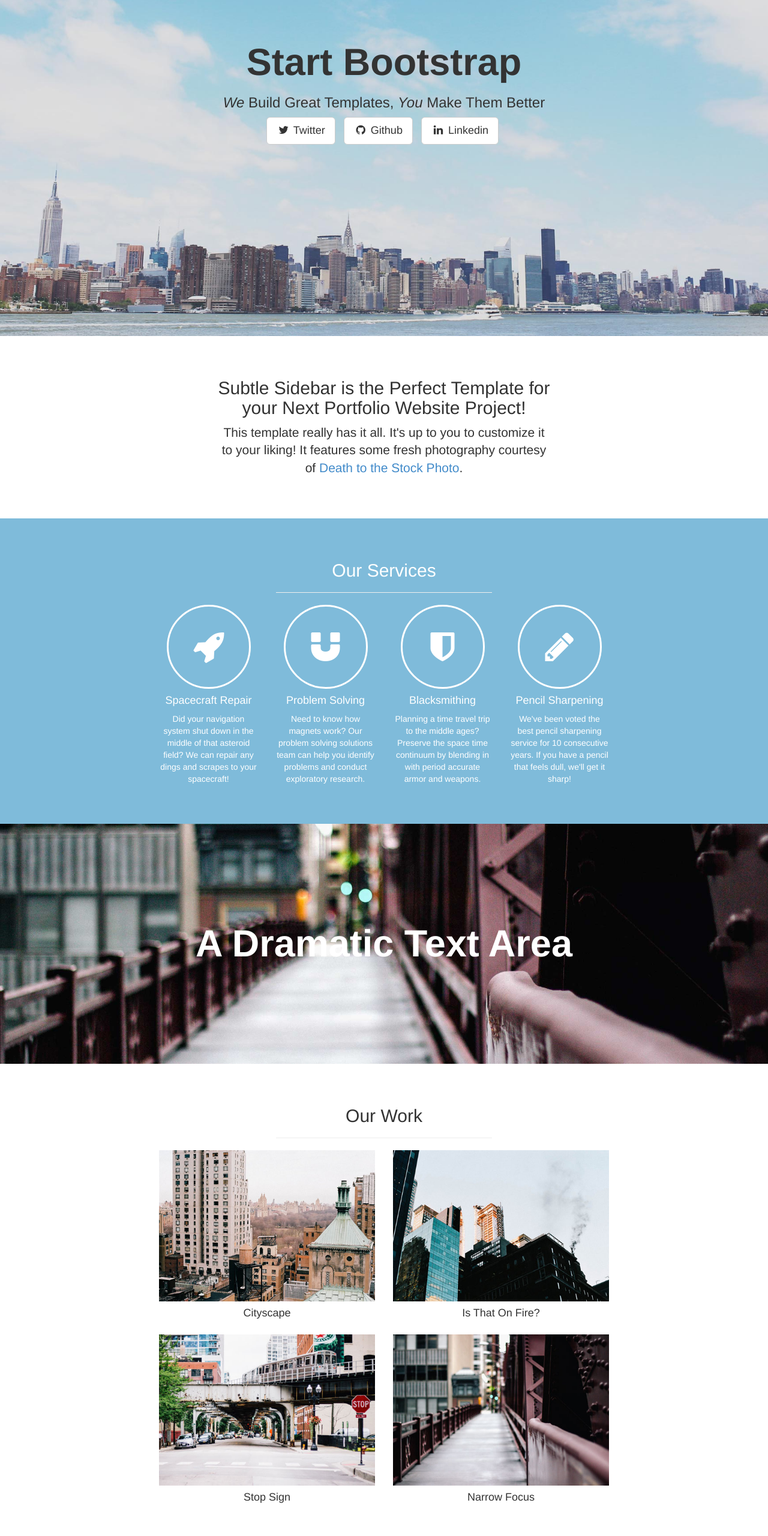
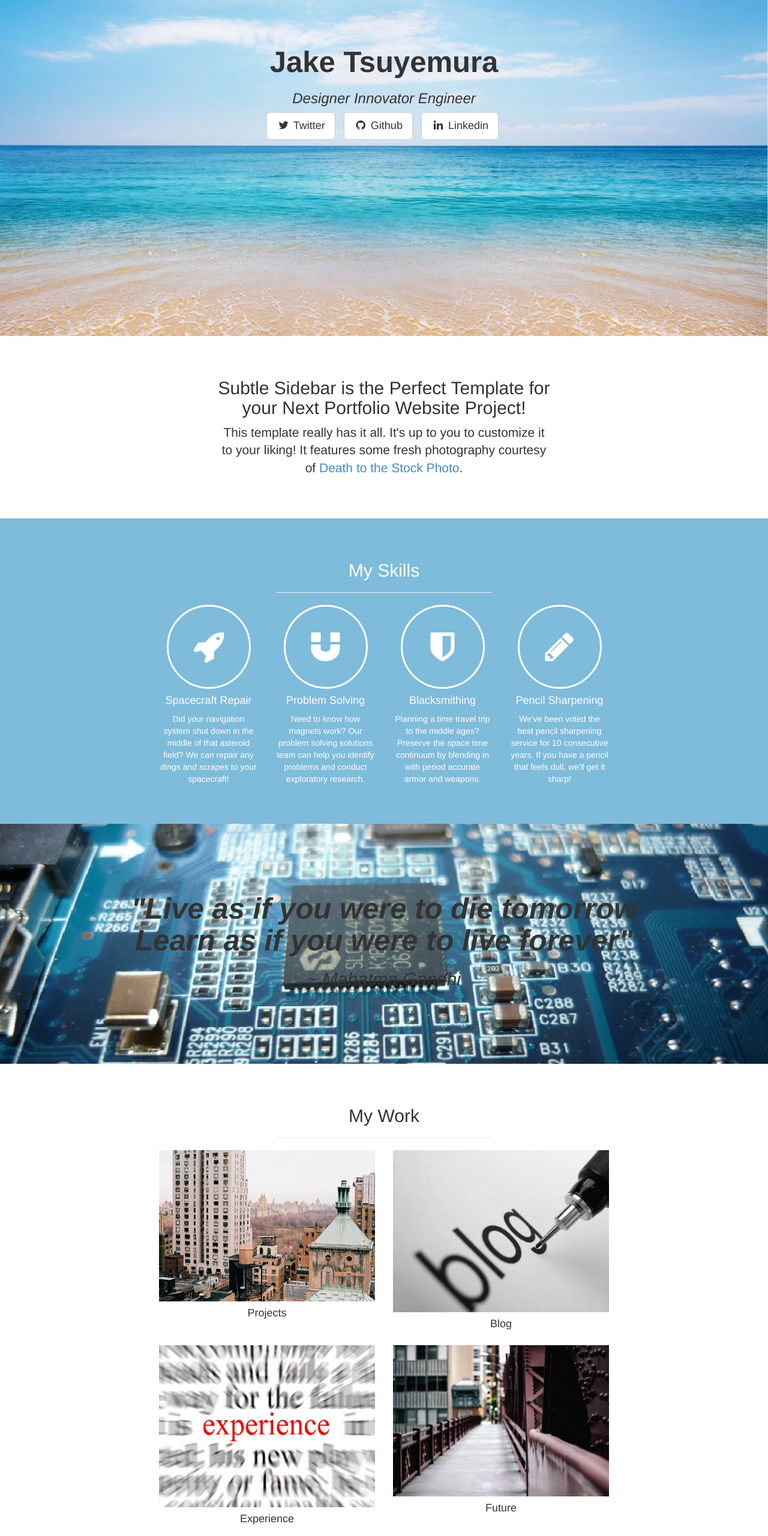
Before and after one commit to jaket6/WebsiteProject, a plain HTML site: page index.html in a window 1280 px wide. Shown: the part 240-2800 px from the top of the page at 60% size. Drawn offline with Linux system fonts and the light colour scheme; files whose address does not match are found by name.

Commit message:
modify index

```diff
--- a/css/stylish-portfolio.css
+++ b/css/stylish-portfolio.css
@@ -15,7 +15,7 @@ body {
 .vert-text h1 {
   padding: 0;
   margin: 0;
-  font-size: 4.5em;
+  font-size: 3.5em;
   font-weight: 700;
 }
 
@@ -111,7 +111,7 @@ body {
   height: 100%;
   width: 100%;
   position: relative;
-  background: url(../img/bg.jpg) no-repeat center center fixed;
+  background: url(../img/Beach.jpg) no-repeat center center fixed;
   -webkit-background-size: cover;
   -moz-background-size: cover;
   -o-background-size: cover;
@@ -151,11 +151,11 @@ i.service-icon {
 /* Callout */
 
 .callout {
-  color: #ffffff;
+  /* color: #ffffff; */
   display: table;
   height: 400px;
   width: 100%;
-  background: url(../img/callout.jpg) no-repeat center center fixed;
+  background: url(../img/CircuitBoard.jpg) no-repeat center center fixed;
   -webkit-background-size: cover;
   -moz-background-size: cover;
   -o-background-size: cover;
@@ -181,7 +181,7 @@ i.service-icon {
 
 .call-to-action {
   color: #ffffff;
-  background: #0a5175;
+  background: #7fbbda;
   padding: 50px 0;
 }
 
@@ -226,7 +226,7 @@ i.scroll:hover {
   }
 
   .callout {
-	background: url(../img/callout.jpg) no-repeat center center scroll;
+	background: url(../img/CiruitBoard.jpg) no-repeat center center scroll;
   }
 
   .map {
--- a/index.html
+++ b/index.html
@@ -1,5 +1,5 @@
 <!DOCTYPE html>
-<!-- saved from url=(0048)file:///C:/Users/Jake/Website/index.html#contact -->
+<!-- saved from url=(0040)file:///C:/Users/Jake/Website/index.html -->
 <html lang="en"><head><meta http-equiv="Content-Type" content="text/html; charset=UTF-8">
     <meta charset="utf-8">
     <meta name="viewport" content="width=device-width, initial-scale=1.0">
@@ -9,12 +9,12 @@
     <title>Stylish Portfolio Template for Bootstrap</title>
 
     <!-- Bootstrap core CSS -->
-    <link href="file:///E:/Bootstrap/stylish-portfolio/css/bootstrap.css" rel="stylesheet">
+    <link href="file:///C:/Users/Jake/Website/css/bootstrap.css" rel="stylesheet">
 
     <!-- Add custom CSS here -->
-    <link href="file:///E:/Bootstrap/stylish-portfolio/css/stylish-portfolio.css" rel="stylesheet">
-    <link href="file:///E:/Bootstrap/stylish-portfolio/font-awesome/css/font-awesome.min.css" rel="stylesheet">
-</head>
+    <link href="file:///C:/Users/Jake/Website/css/stylish-portfolio.css" rel="stylesheet">
+    <link href="file:///C:/Users/Jake/Website/font-awesome/css/font-awesome.min.css" rel="stylesheet">
+<style type="text/css"></style></head>
 
 <body>
 
@@ -42,16 +42,15 @@
     <!-- Full Page Image Header Area -->
     <div id="top" class="header">
         <div class="vert-text">
-            <h1>Start Bootstrap</h1>
+            <h1>Jake Tsuyemura</h1>
             <h3>
-                <em>We</em> Build Great Templates,
-                <em>You</em> Make Them Better</h3>
+                <em>Designer Innovator Engineer</em></h3>
             <ul class="list-inline intro-social-buttons">
-                            <li><a href="https://twitter.com/SBootstrap" class="btn btn-default btn-lg"><i class="fa fa-twitter fa-fw"></i> <span class="network-name">Twitter</span></a>
+                            <li><a href="https://twitter.com/JakeTsuyemura" class="btn btn-default btn-lg"><i class="fa fa-twitter fa-fw"></i> <span class="network-name">Twitter</span></a>
                             </li>
-                            <li><a href="https://github.com/IronSummitMedia/startbootstrap" class="btn btn-default btn-lg"><i class="fa fa-github fa-fw"></i> <span class="network-name">Github</span></a>
+                            <li><a href="https://github.com/jaket6" class="btn btn-default btn-lg"><i class="fa fa-github fa-fw"></i> <span class="network-name">Github</span></a>
                             </li>
-                            <li><a href="file:///C:/Users/Jake/Website/index_files/index.html" class="btn btn-default btn-lg"><i class="fa fa-linkedin fa-fw"></i> <span class="network-name">Linkedin</span></a>
+                            <li><a href="https://www.linkedin.com/profile/view?id=338026846" class="btn btn-default btn-lg"><i class="fa fa-linkedin fa-fw"></i> <span class="network-name">Linkedin</span></a>
                             </li>
                         </ul>
         </div>
@@ -76,7 +75,7 @@
         <div class="container">
             <div class="row">
                 <div class="col-md-4 col-md-offset-4 text-center">
-                    <h2>Our Services</h2>
+                    <h2>My Skills</h2>
                     <hr>
                 </div>
             </div>
@@ -117,8 +116,11 @@
     <!-- Callout -->
     <div class="callout">
         <div class="vert-text">
-            <h1>A Dramatic Text Area</h1>
-        </div>
+<h1><em>"Live as if you were to die tomorrow</em></h1>
+<h1><em>Learn as if you were to live forever"</em></h1>
+<h2><em>~ Mahatma Gandhi</em></h2>
+
+</div>
     </div>
     <!-- /Callout -->
 
@@ -127,7 +129,7 @@
         <div class="container">
             <div class="row">
                 <div class="col-md-4 col-md-offset-4 text-center">
-                    <h2>Our Work</h2>
+                    <h2>My Work</h2>
                     <hr>
                 </div>
             </div>
@@ -135,17 +137,17 @@
                 <div class="col-md-4 col-md-offset-2 text-center">
                     <div class="portfolio-item">
                         <a href="file:///C:/Users/Jake/Website/index_files/index.html">
-                            <img class="img-portfolio img-responsive" src="./index_files/portfolio-1.jpg">
+                            <img src="./index_files/portfolio-1.jpg" class="img-portfolio img-responsive">
                         </a>
-                        <h4>Cityscape</h4>
+                        <h4>Projects</h4>
                     </div>
                 </div>
                 <div class="col-md-4 text-center">
                     <div class="portfolio-item">
                         <a href="file:///C:/Users/Jake/Website/index_files/index.html">
-                            <img class="img-portfolio img-responsive" src="./index_files/portfolio-2.jpg">
+                            <img class="img-portfolio img-responsive" src="./index_files/blog.jpg">
                         </a>
-                        <h4>Is That On Fire?</h4>
+                        <h4>Blog</h4>
                     </div>
                 </div>
             </div>
@@ -153,9 +155,9 @@
                 <div class="col-md-4 col-md-offset-2 text-center">
                     <div class="portfolio-item">
                         <a href="file:///C:/Users/Jake/Website/index_files/index.html">
-                            <img class="img-portfolio img-responsive" src="./index_files/portfolio-3.jpg">
+                            <img class="img-portfolio img-responsive" src="./index_files/experience.jpg">
                         </a>
-                        <h4>Stop Sign</h4>
+                        <h4>Experience</h4>
                     </div>
                 </div>
                 <div class="col-md-4 text-center">
@@ -163,7 +165,7 @@
                         <a href="file:///C:/Users/Jake/Website/index_files/index.html">
                             <img class="img-portfolio img-responsive" src="./index_files/portfolio-4.jpg">
                         </a>
-                        <h4>Narrow Focus</h4>
+                        <h4>Future</h4>
                     </div>
                 </div>
             </div>
@@ -206,7 +208,7 @@
                         <a href="file:///E:/Bootstrap/stylish-portfolio/index.html#top"><i class="fa fa-circle-arrow-up scroll fa-4x"></i></a>
                     </div>
                     <hr>
-                    <p>Copyright © Company 2013</p>
+                    <p>Copyright © Jake Tsuyemura 2014</p>
                 </div>
             </div>
         </div>
```
Also changed, not shown: img/CircuitBoard.JPG (added), img/NightSky.jpg (added), img/blog.jpg (added), img/experience.jpg (added), index_files/blog.jpg (added), index_files/experience.jpg (added), 1 other file.
